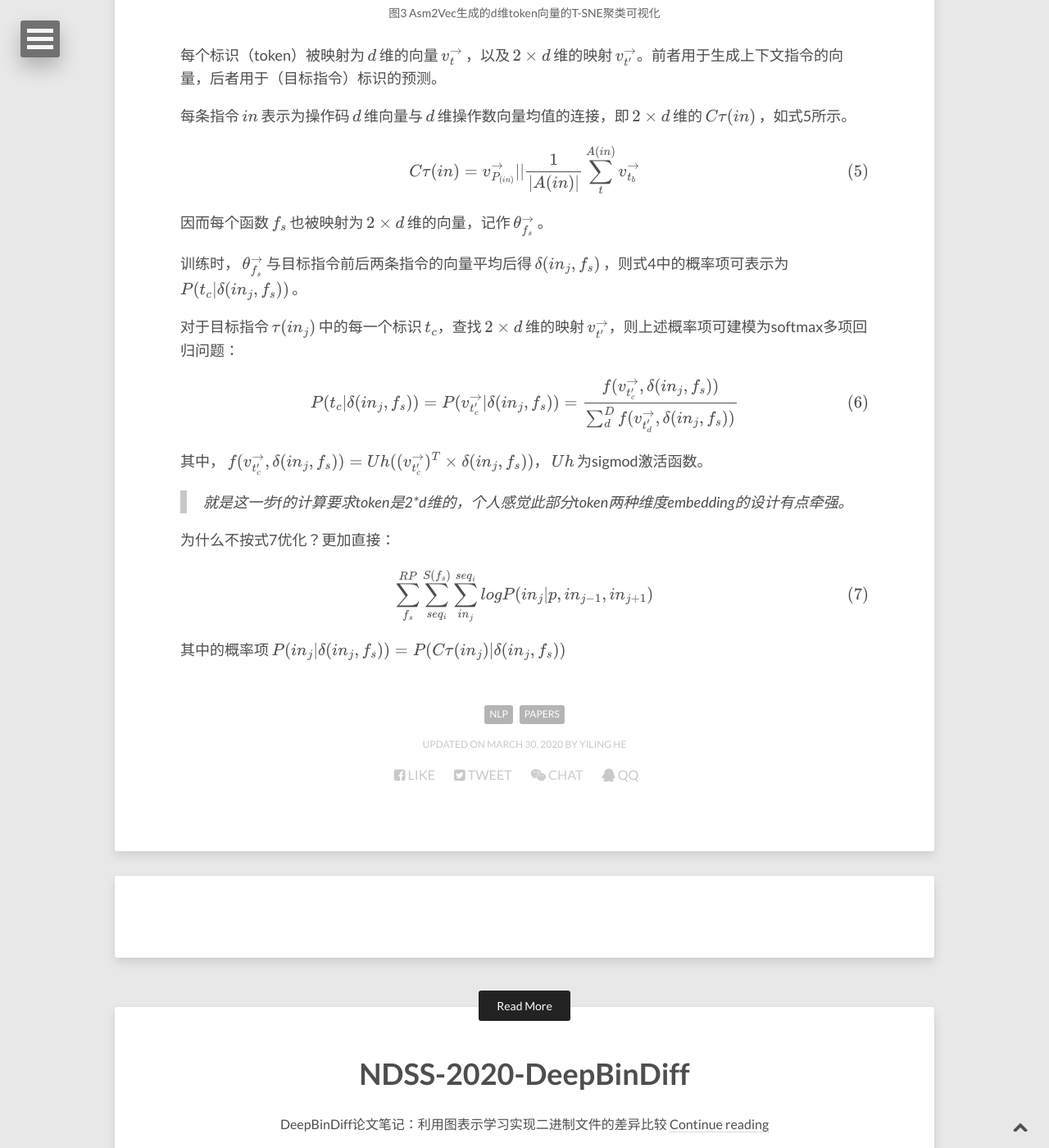
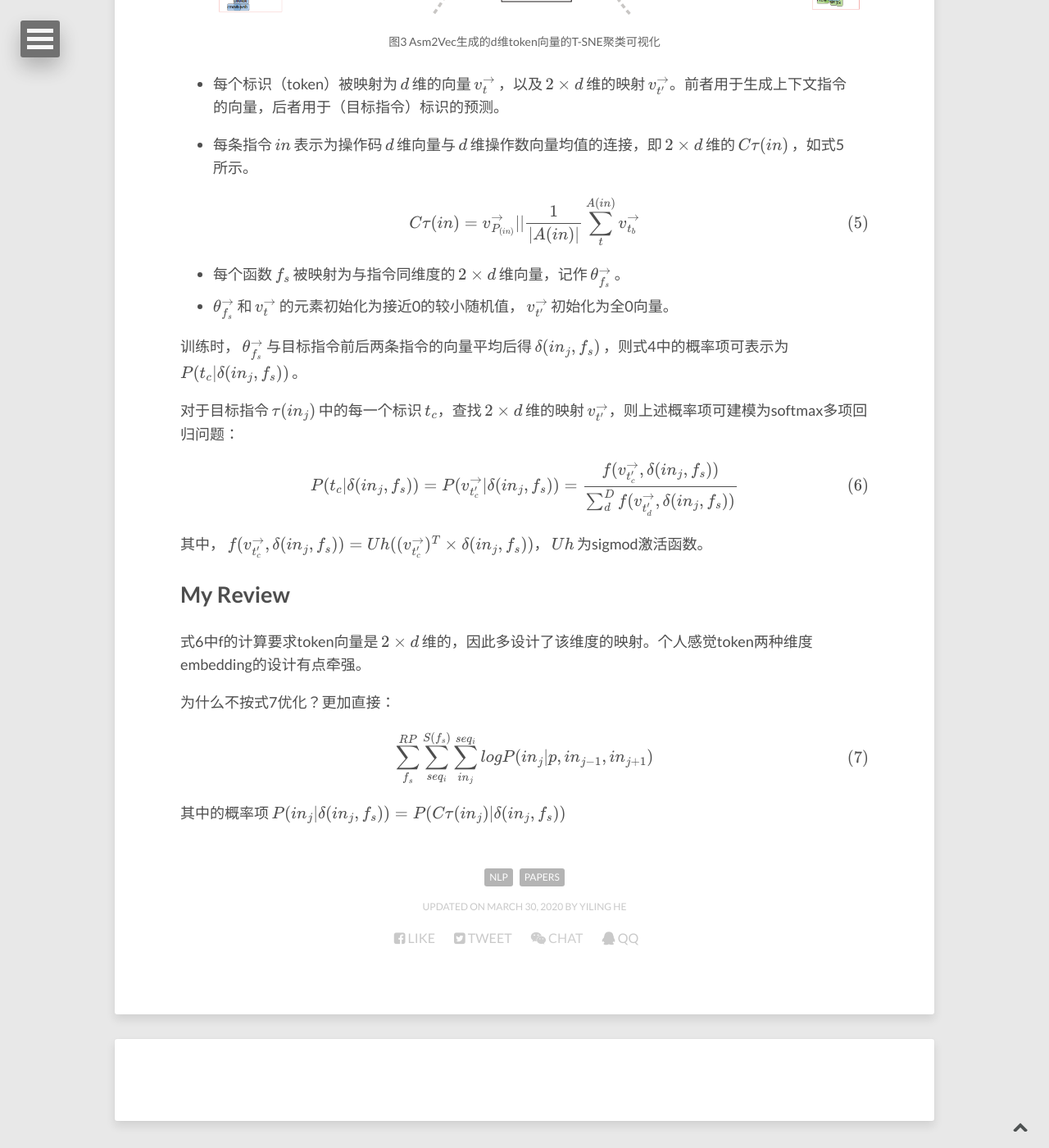
Before and after one commit to E0HYL/BLOG-OF-E0, a Jekyll site: the page built from _posts/2020-03-29-Asm2Vec.md, in a window 1280 px wide and 1400 px high, scrolled down 4126 px. Shown: the whole window at 82% size. Built offline with Jekyll 4.4.1, drawn with Linux system fonts in a browser that asks for light colours; nearby versions of some CDN libraries; formulas are drawn with MathJax 3; comment, search, counter and statistics services are not loaded; some of the changed text lies outside the part shown.

Commit message:
add explanation for vec initial

```diff
--- a/_posts/2020-03-29-Asm2Vec.md
+++ b/_posts/2020-03-29-Asm2Vec.md
@@ -13,10 +13,11 @@
 <div markdown="1">
 <!-- TOC -->
 
-- [PV-DM](#pv-dm)
+- [PV-DM 模型](#pv-dm-%E6%A8%A1%E5%9E%8B)
 - [Asm2Vec](#asm2vec)
     - [CFG序列化](#cfg%E5%BA%8F%E5%88%97%E5%8C%96)
     - [Asm2Vec模型](#asm2vec%E6%A8%A1%E5%9E%8B)
+- [My Review](#my-review)
 
 <!-- /TOC -->
 </div>
@@ -94,13 +95,14 @@
 
 <figure><img src="{{ site.url }}/images/tokenvec.PNG"  /><figcaption>图3 Asm2Vec生成的d维token向量的T-SNE聚类可视化</figcaption></figure>
 
-每个标识（token）被映射为 $$d$$ 维的向量 $$v_t^{\rightarrow}$$ ，以及 $$2\times{d}$$ 维的映射 $$v_{t'}^{\rightarrow}$$。前者用于生成上下文指令的向量，后者用于（目标指令）标识的预测。
+- 每个标识（token）被映射为 $$d$$ 维的向量 $$v_t^{\rightarrow}$$ ，以及 $$2\times{d}$$ 维的映射 $$v_{t'}^{\rightarrow}$$。前者用于生成上下文指令的向量，后者用于（目标指令）标识的预测。
 
-每条指令 $$in$$ 表示为操作码 $$d$$ 维向量与 $$d$$ 维操作数向量均值的连接，即 $$2\times{d}$$ 维的 $$C\tau{(in)}$$ ，如式5所示。
+- 每条指令 $$in$$ 表示为操作码 $$d$$ 维向量与 $$d$$ 维操作数向量均值的连接，即 $$2\times{d}$$ 维的 $$C\tau{(in)}$$ ，如式5所示。
 
 $$C\tau{(in)}=v_{P_{(in)}}^{\rightarrow}\vert\vert\frac{1}{\vert{A(in)}\vert}\sum_t^{A(in)}v_{t_b}^{\rightarrow} \tag{5}$$
 
-因而每个函数 $$f_s$$ 也被映射为 $$2\times{d}$$ 维的向量，记作 $$\theta_{f_s}^{\rightarrow}$$ 。
+- 每个函数 $$f_s$$ 被映射为与指令同维度的 $$2\times{d}$$ 维向量，记作 $$\theta_{f_s}^{\rightarrow}$$ 。
+- $$\theta_{f_s}^{\rightarrow}$$ 和  $$v_t^{\rightarrow}$$ 的元素初始化为接近0的较小随机值， $$v_{t'}^{\rightarrow}$$ 初始化为全0向量。
 
 训练时， $$\theta_{f_s}^{\rightarrow}$$ 与目标指令前后两条指令的向量平均后得 $$\delta(in_j,f_s)$$ ，则式4中的概率项可表示为 $$P(t_c\vert\delta(in_j,f_s))$$ 。
 
@@ -110,7 +112,9 @@
 
 其中， $$f(v_{t'_c}^{\rightarrow},\delta(in_j,f_s))=Uh((v_{t'_c}^{\rightarrow})^T\times\delta(in_j,f_s))$$， $$Uh$$ 为sigmod激活函数。
 
-> 就是这一步f的计算要求token是2*d维的，个人感觉此部分token两种维度embedding的设计有点牵强。
+## My Review
+
+式6中f的计算要求token向量是 $$2\times{d}$$ 维的，因此多设计了该维度的映射。个人感觉token两种维度embedding的设计有点牵强。
 
 为什么不按式7优化？更加直接：
 
```
Also changed, not shown: other parts of _posts/2020-03-29-Asm2Vec.md (+1 -1 lines).
